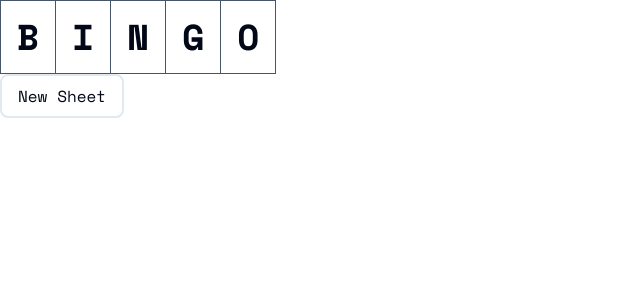
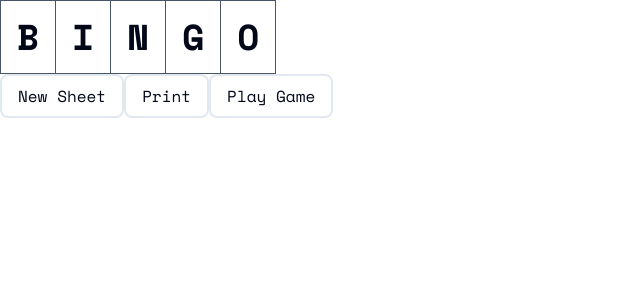
Before and after one commit to CuriouslyCory/letter-bingo, a Next.js app: page / in a window 1280 px wide. Shown: the top 300 px of the page, without its empty margins (0-640 px from the left). Built offline with nearby package versions, Linux system fonts and the light colour scheme.

Commit message:
Add print button Add link to letter caller

```diff
--- a/src/pages/index.tsx
+++ b/src/pages/index.tsx
@@ -1,4 +1,5 @@
 import Head from "next/head";
+import Link from "next/link";
 import { useCallback, useMemo, useState } from "react";
 
 export default function Home() {
@@ -91,6 +92,17 @@ export default function Home() {
         >
           New Sheet
         </button>
+        <button
+          className="rounded-lg border-2 px-4 py-2 print:hidden"
+          onClick={() => window.print()}
+        >
+          Print
+        </button>
+        <Link href="/letter-caller">
+          <button className="rounded-lg border-2 px-4 py-2 print:hidden">
+            Play Game
+          </button>
+        </Link>
       </main>
     </>
   );
```
